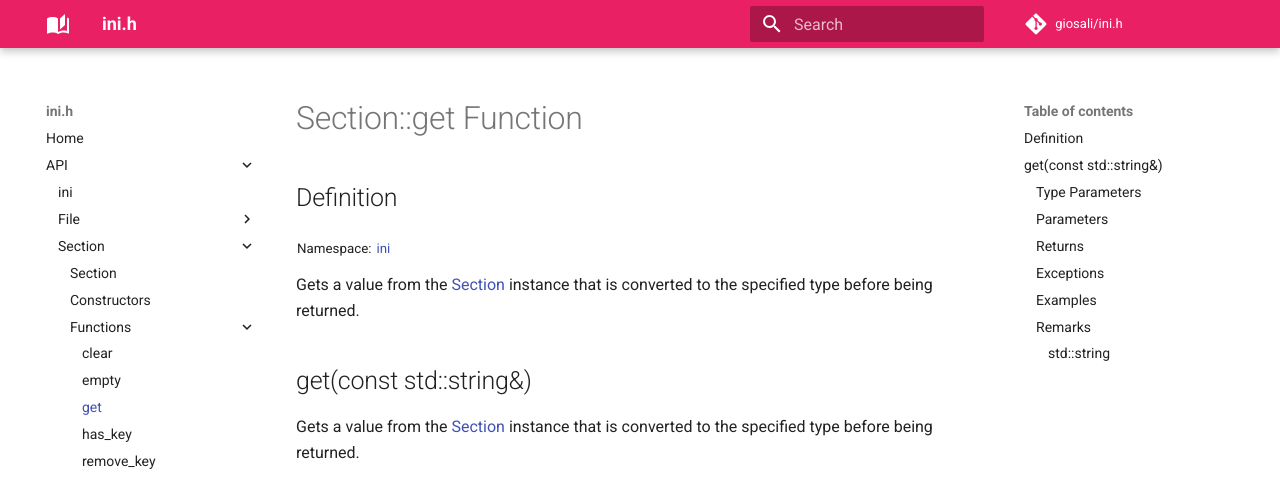
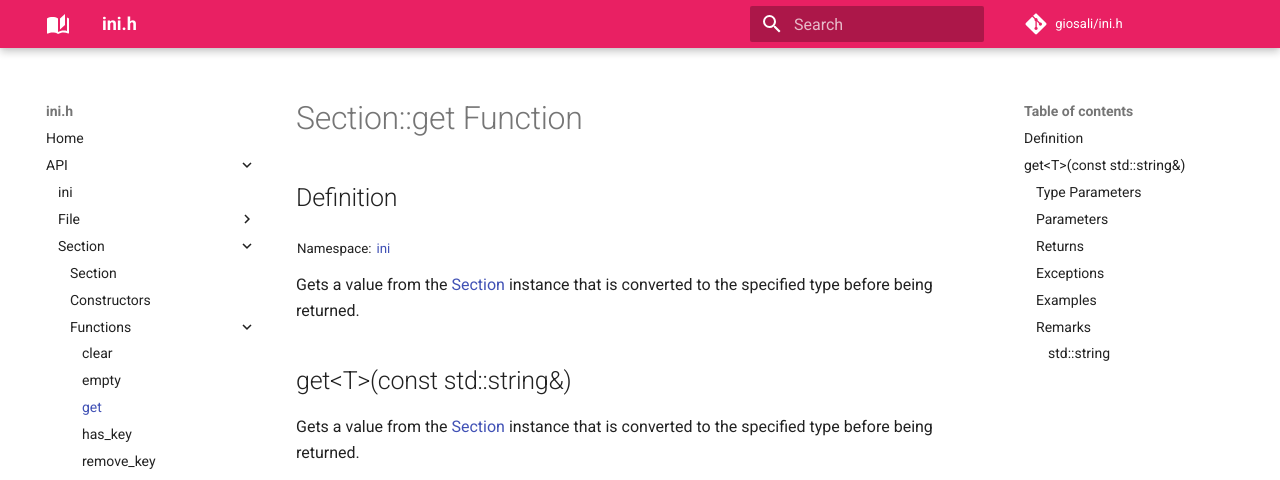
Before and after one commit to giosali/ini.h, an MkDocs documentation site: the page built from docs/api/section/functions/get.md, in a window 1280 px wide and 900 px high. Shown: the top 480 px of the window. Built offline with MkDocs 1.6.1 and Material for MkDocs 9.7.7, drawn with Linux system fonts in a browser that asks for light colours; comment, search, counter and statistics services are not loaded.

Commit message:
Escape arrow bracket in title

```diff
--- a/docs/api/section/functions/get.md
+++ b/docs/api/section/functions/get.md
@@ -6,7 +6,7 @@
 
 Gets a value from the [Section](section.md) instance that is converted to the specified type before being returned.
 
-## get<T>(const std::string&)
+## get<T\>(const std::string&)
 
 Gets a value from the [Section](section.md) instance that is converted to the specified type before being returned.
 
```
